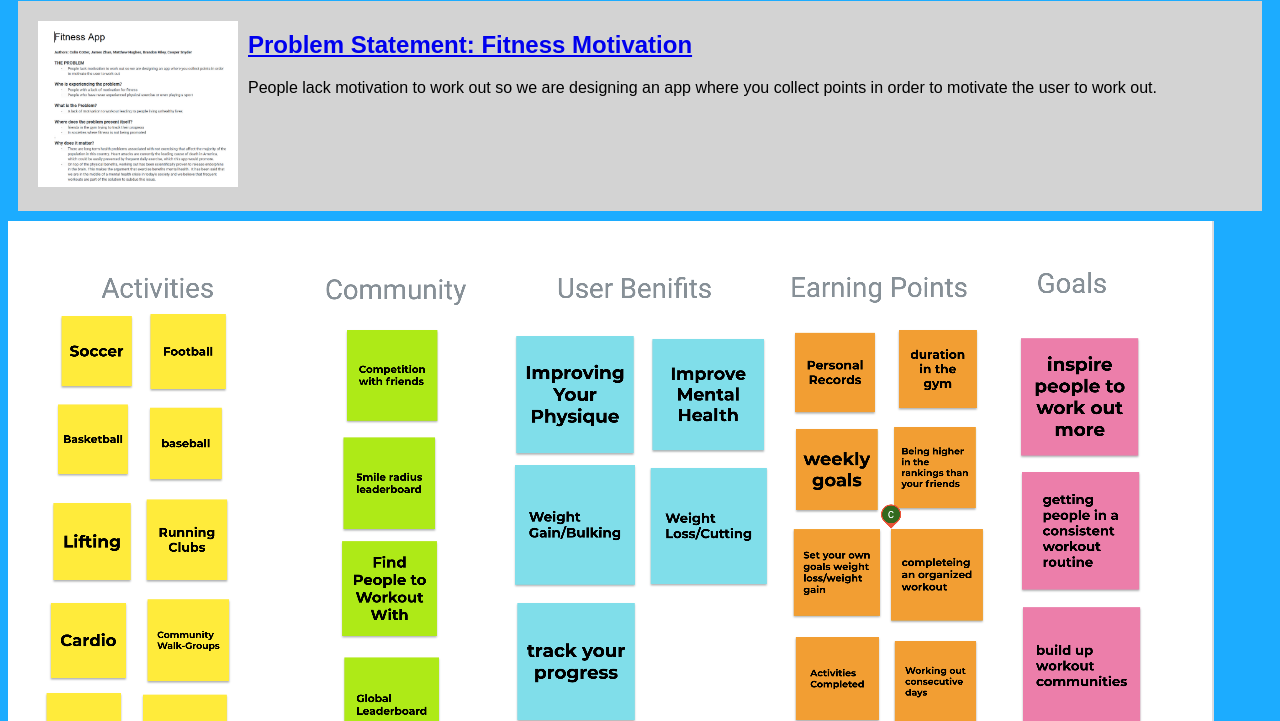
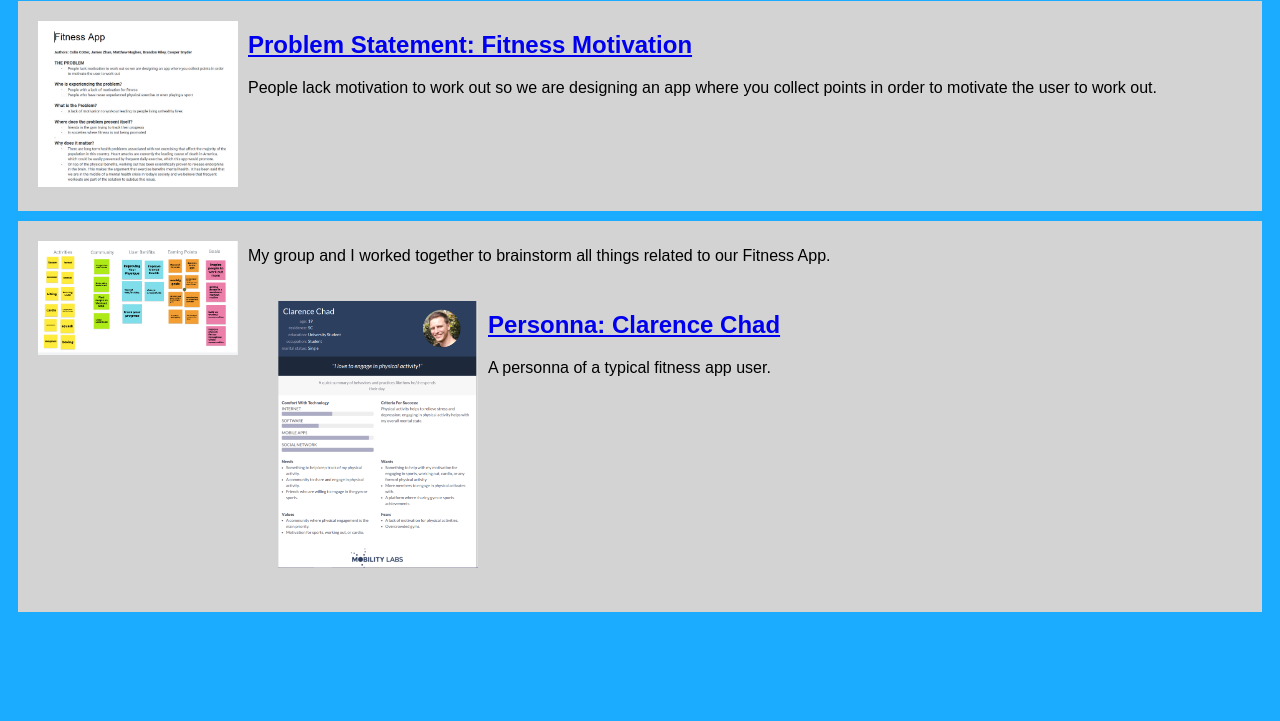
Before and after one commit to ZhanJ02/ZhanJ02.github.io, a plain HTML site: page index.html in a window 1280 px wide. Shown: the part 79-800 px from the top of the page. Drawn offline with Linux system fonts and the light colour scheme.

Commit message:
Add files via upload

```diff
--- a/index.html
+++ b/index.html
@@ -18,7 +18,7 @@
         </section>
 
     <!--Afinity Diagram Assignment-->
-    <section class="assignments">
+    <section class="assignment">
         <a href="Files/Affinity Diagram.pdf"><img src="Images/Affinity Diagram.png"></a>
         <section class="ass-details">
         <p>
@@ -28,10 +28,10 @@
         </section>
 
         <!--Personna Assignment-->
-    <section class="assignments">
+    <section class="assignment">
         <a href="Files/Personas.pdf"><img src="Images/Personas.png"></a>
         <section class="ass-details">
-        <a href = "Files/Personas.pdf"><h2>Personna: Clarence Chad</h2></a>
+        <a href="Files/Personas.pdf"><h2>Personna: Clarence Chad</h2></a>
         <p>
         A personna of a typical fitness app user.
         <p>
--- a/styles.css
+++ b/styles.css
@@ -1,6 +1,6 @@
 body {
     background: rgba(0, 162, 255, 0.89);
-    font-family:Arial, Helvetica, sans-serif;
+    font-family: Arial, Helvetica, sans-serif;
 }
 
 .assignment {
@@ -16,6 +16,6 @@ body {
 }
 
 h1{
-    color: darkcyan;
+    color:darkcyan;
     text-align:center;
 }
```
